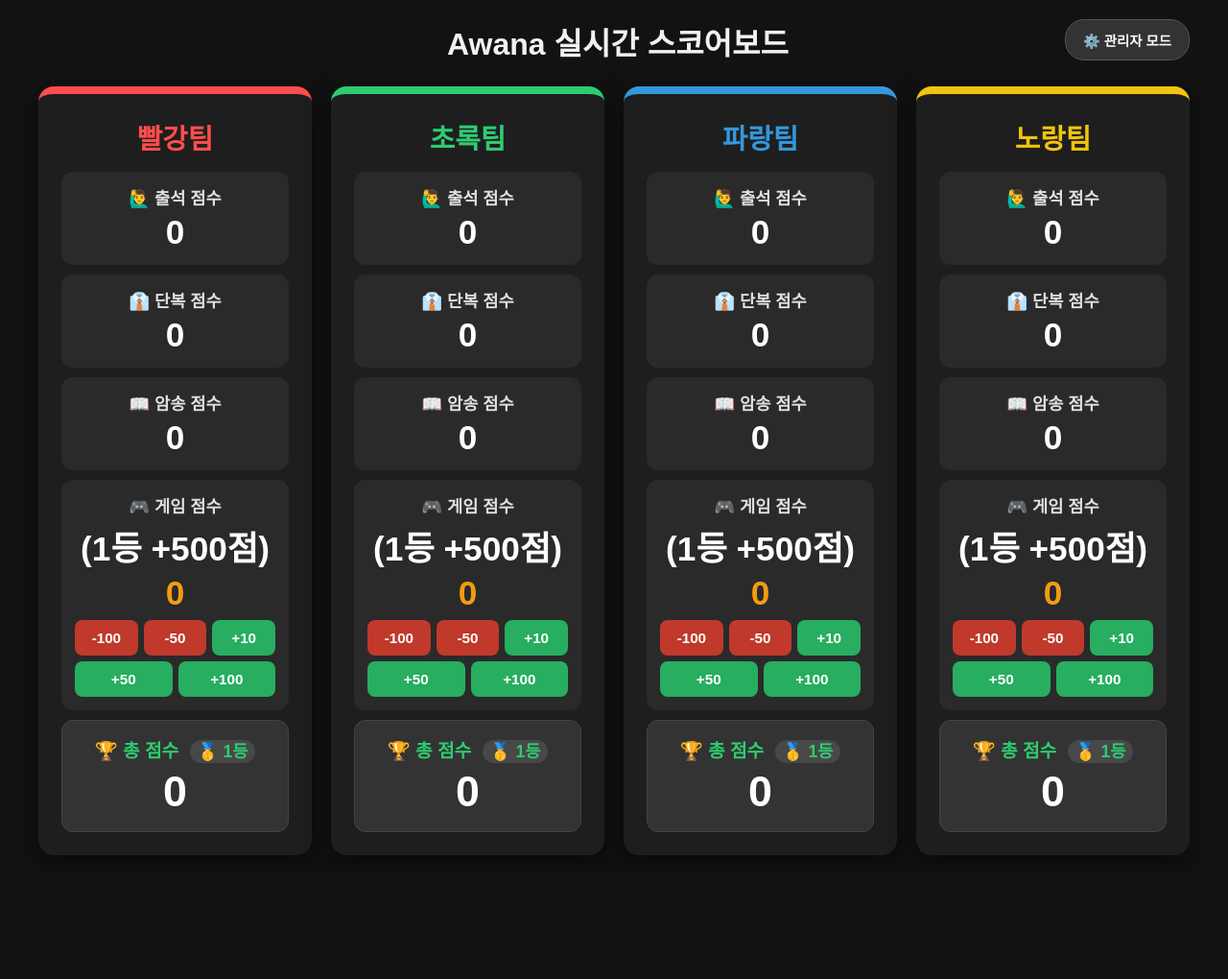
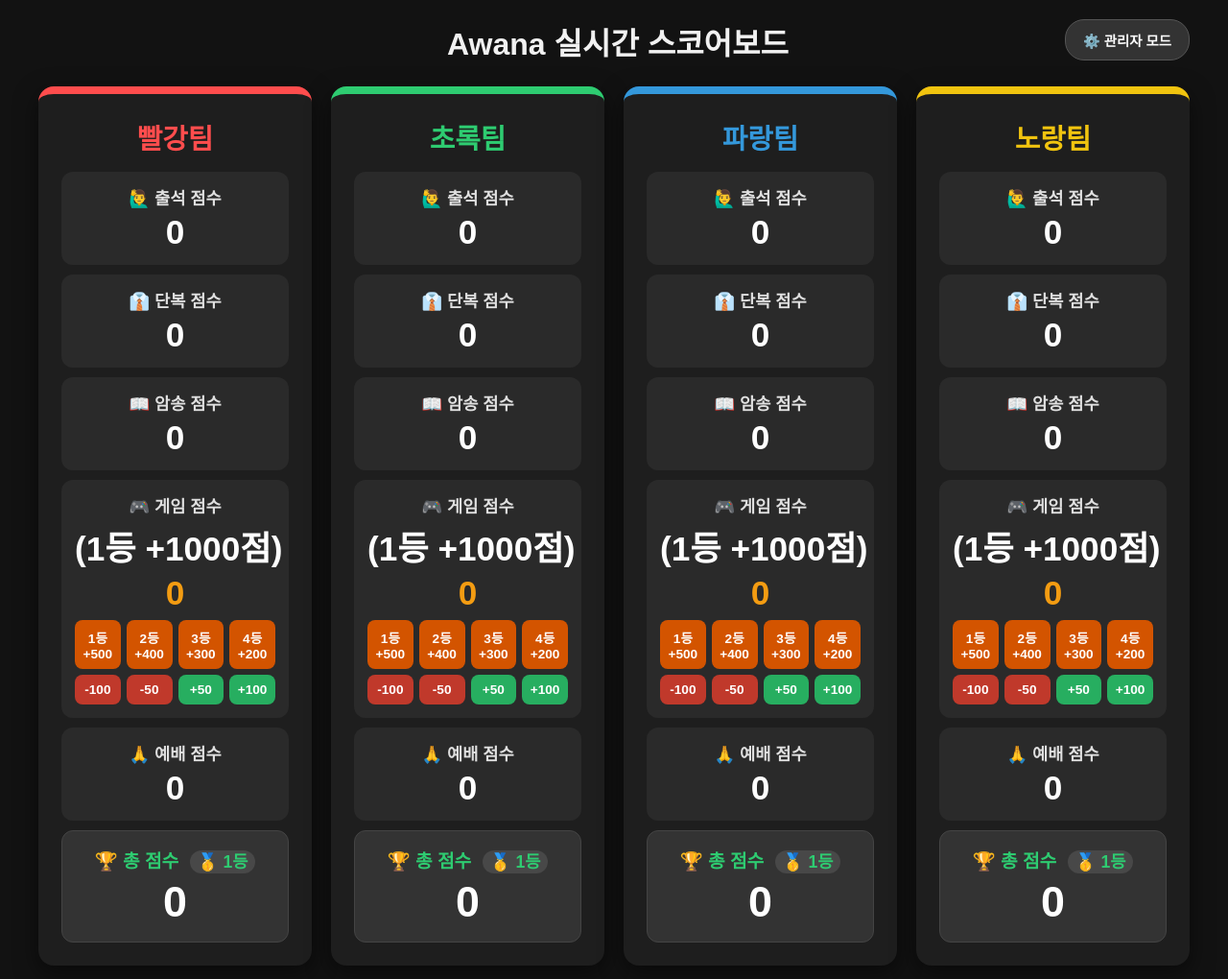
Before and after one commit to beguidedhim-cyber/awana-scoreboard, a plain HTML site: page index.html in a window 1280 px wide. Shown: the whole page at 96% size. Before the commit the page ends 911 px from the top, so only its background shows below. Drawn offline with Linux system fonts and the light colour scheme; no server answers.

Commit message:
Update index.html

```diff
--- a/index.html
+++ b/index.html
@@ -113,7 +113,7 @@
     .score-value { font-size: 2.2rem; font-weight: 800; }
     .game-score .score-value { color: #f39c12; }
 
-    /* 게임 등수 점수 뱃지 - 상단 배치 (크기 2.2rem, 흰색) */
+    /* 게임 등수 점수 뱃지 */
     .game-rank-badge {
       font-size: 2.2rem;
       font-weight: 800;
@@ -143,18 +143,18 @@
       border-radius: 12px;
     }
 
+    /* 컨트롤 버튼 그리드 (4열 구성) */
     .game-controls {
-      display: flex;
-      flex-wrap: wrap;
+      display: grid;
+      grid-template-columns: repeat(4, 1fr);
       gap: 6px;
       width: 100%;
       margin-top: 8px;
     }
 
     button {
-      flex: 1 1 calc(33.33% - 6px);
-      padding: 10px 0;
-      font-size: 0.95rem;
+      padding: 8px 0;
+      font-size: 0.85rem;
       font-weight: bold;
       border: none;
       border-radius: 8px;
@@ -165,8 +165,13 @@
     }
     button:active { transform: scale(0.95); }
 
+    .btn-rank { background: #d35400; }
+    .btn-rank:hover { background: #e67e22; }
     .btn-plus { background: #27ae60; }
+    .btn-plus:hover { background: #2ecc71; }
     .btn-minus { background: #c0392b; }
+    .btn-minus:hover { background: #e74c3c; }
+
     .btn-edit {
       background: #444;
       width: 100%;
@@ -214,15 +219,15 @@
     const teamsRef = ref(db, `departments/${rawDept}/teams`);
 
     const initialData = {
-      red: { name: '빨강팀', recitation: 0, uniform: 0, attendance: 0, game: 0 },
-      green: { name: '초록팀', recitation: 0, uniform: 0, attendance: 0, game: 0 },
-      blue: { name: '파랑팀', recitation: 0, uniform: 0, attendance: 0, game: 0 },
-      yellow: { name: '노랑팀', recitation: 0, uniform: 0, attendance: 0, game: 0 }
+      red: { name: '빨강팀', recitation: 0, uniform: 0, attendance: 0, game: 0, worship: 0 },
+      green: { name: '초록팀', recitation: 0, uniform: 0, attendance: 0, game: 0, worship: 0 },
+      blue: { name: '파랑팀', recitation: 0, uniform: 0, attendance: 0, game: 0, worship: 0 },
+      yellow: { name: '노랑팀', recitation: 0, uniform: 0, attendance: 0, game: 0, worship: 0 }
     };
 
-    // 게임 점수 등수 산정 함수 (1등:500, 2등:400, 3등:300, 4등:200)
+    // 게임 점수 등수 산정 함수 (1등:1000, 2등:900, 3등:800, 4등:700)
     function calculateGameRankScores(data) {
-      const rankScoreTable = [500, 400, 300, 200];
+      const rankScoreTable = [1000, 900, 800, 700];
       const teamKeys = Object.keys(data);
 
       const sortedTeams = teamKeys.map(key => ({
@@ -238,7 +243,7 @@
           currentRank = i;
         }
 
-        const rankPoints = rankScoreTable[currentRank] !== undefined ? rankScoreTable[currentRank] : 200;
+        const rankPoints = rankScoreTable[currentRank] !== undefined ? rankScoreTable[currentRank] : 700;
         resultScores[sortedTeams[i].key] = {
           rank: currentRank + 1,
           points: rankPoints
@@ -283,15 +288,17 @@
 
       const gameRankData = calculateGameRankScores(data);
 
-      // 각 팀별 총점 사전 계산
+      // 각 팀별 총점 사전 계산 (출석 + 단복 + 암송 + 게임등수점수 + 예배)
       const totals = {};
       Object.keys(data).forEach(teamKey => {
         const team = data[teamKey];
         const recitation = team.recitation || 0;
         const uniform = team.uniform || 0;
         const attendance = team.attendance || 0;
-        const gameConvertedPoints = gameRankData[teamKey] ? gameRankData[teamKey].points : 200;
-        totals[teamKey] = attendance + uniform + recitation + gameConvertedPoints;
+        const worship = team.worship || 0;
+        const gameConvertedPoints = gameRankData[teamKey] ? gameRankData[teamKey].points : 700;
+
+        totals[teamKey] = attendance + uniform + recitation + gameConvertedPoints + worship;
       });
 
       // 총점 기준 메달 계산
@@ -304,33 +311,38 @@
         const uniform = team.uniform || 0;
         const attendance = team.attendance || 0;
         const rawGame = team.game || 0;
+        const worship = team.worship || 0;
 
-        const gameConvertedPoints = gameRankData[teamKey] ? gameRankData[teamKey].points : 200;
+        const gameConvertedPoints = gameRankData[teamKey] ? gameRankData[teamKey].points : 700;
         const gameRank = gameRankData[teamKey] ? gameRankData[teamKey].rank : 4;
 
         const total = totals[teamKey];
 
-        // 출석 점수 표시
+        // 출석 점수
         const attEl = document.getElementById(`${teamKey}-attendance`);
         if (attEl) attEl.innerText = attendance;
 
-        // 단복 점수 표시
+        // 단복 점수
         const uniEl = document.getElementById(`${teamKey}-uniform`);
         if (uniEl) uniEl.innerText = uniform;
 
-        // 암송 점수 표시
+        // 암송 점수
         const recEl = document.getElementById(`${teamKey}-recitation`);
         if (recEl) recEl.innerText = recitation;
 
-        // 상단: 게임 환산 점수 & 등수 표시 (흰색, 2.2rem)
+        // 게임 점수 등수 & 환산점수
         const rankBadgeEl = document.getElementById(`${teamKey}-game-rank`);
         if (rankBadgeEl) rankBadgeEl.innerText = `(${gameRank}등 +${gameConvertedPoints}점)`;
 
-        // 하단: 게임 점수 원본 표시 (노란색, 2.2rem)
+        // 게임 원점수
         const gameEl = document.getElementById(`${teamKey}-game`);
         if (gameEl) gameEl.innerText = rawGame;
 
-        // 총 점수 및 메달 표시
+        // 예배 점수
+        const worEl = document.getElementById(`${teamKey}-worship`);
+        if (worEl) worEl.innerText = worship;
+
+        // 총 점수 및 메달
         const totalEl = document.getElementById(`${teamKey}-total`);
         if (totalEl) totalEl.innerText = total;
 
@@ -421,19 +433,29 @@
       </div>
       <div class="score-section game-score">
         <div class="score-label">🎮 게임 점수</div>
-        <!-- 상단: 등수 및 환산 점수 (흰색) -->
-        <div class="game-rank-badge" id="red-game-rank">(1등 +500점)</div>
-        <!-- 하단: 게임 원점수 (노란색) -->
+        <div class="game-rank-badge" id="red-game-rank">(1등 +1000점)</div>
         <div class="score-value" id="red-game">0</div>
         <div class="game-controls">
+          <!-- 상단 4개 버튼: 1, 2, 3, 4등 점수 -->
+          <button class="btn-rank" onclick="changeGameScore('red', 500)">1등 +500</button>
+          <button class="btn-rank" onclick="changeGameScore('red', 400)">2등 +400</button>
+          <button class="btn-rank" onclick="changeGameScore('red', 300)">3등 +300</button>
+          <button class="btn-rank" onclick="changeGameScore('red', 200)">4등 +200</button>
+          <!-- 하단 4개 버튼: -100, -50, +50, +100 -->
           <button class="btn-minus" onclick="changeGameScore('red', -100)">-100</button>
           <button class="btn-minus" onclick="changeGameScore('red', -50)">-50</button>
-          <button class="btn-plus" onclick="changeGameScore('red', 10)">+10</button>
           <button class="btn-plus" onclick="changeGameScore('red', 50)">+50</button>
           <button class="btn-plus" onclick="changeGameScore('red', 100)">+100</button>
         </div>
         <div class="admin-only">
           <button class="btn-edit" onclick="promptFieldScore('red', '빨강팀', 'game', '게임 점수')">✏️ 수정</button>
+        </div>
+      </div>
+      <div class="score-section">
+        <div class="score-label">🙏 예배 점수</div>
+        <div class="score-value" id="red-worship">0</div>
+        <div class="admin-only">
+          <button class="btn-edit" onclick="promptFieldScore('red', '빨강팀', 'worship', '예배 점수')">✏️ 수정</button>
         </div>
       </div>
       <div class="score-section total-score">
@@ -468,17 +490,27 @@
       </div>
       <div class="score-section game-score">
         <div class="score-label">🎮 게임 점수</div>
-        <div class="game-rank-badge" id="green-game-rank">(1등 +500점)</div>
+        <div class="game-rank-badge" id="green-game-rank">(1등 +1000점)</div>
         <div class="score-value" id="green-game">0</div>
         <div class="game-controls">
+          <button class="btn-rank" onclick="changeGameScore('green', 500)">1등 +500</button>
+          <button class="btn-rank" onclick="changeGameScore('green', 400)">2등 +400</button>
+          <button class="btn-rank" onclick="changeGameScore('green', 300)">3등 +300</button>
+          <button class="btn-rank" onclick="changeGameScore('green', 200)">4등 +200</button>
           <button class="btn-minus" onclick="changeGameScore('green', -100)">-100</button>
           <button class="btn-minus" onclick="changeGameScore('green', -50)">-50</button>
-          <button class="btn-plus" onclick="changeGameScore('green', 10)">+10</button>
           <button class="btn-plus" onclick="changeGameScore('green', 50)">+50</button>
           <button class="btn-plus" onclick="changeGameScore('green', 100)">+100</button>
         </div>
         <div class="admin-only">
           <button class="btn-edit" onclick="promptFieldScore('green', '초록팀', 'game', '게임 점수')">✏️ 수정</button>
+        </div>
+      </div>
+      <div class="score-section">
+        <div class="score-label">🙏 예배 점수</div>
+        <div class="score-value" id="green-worship">0</div>
+        <div class="admin-only">
+          <button class="btn-edit" onclick="promptFieldScore('green', '초록팀', 'worship', '예배 점수')">✏️ 수정</button>
         </div>
       </div>
       <div class="score-section total-score">
@@ -513,17 +545,27 @@
       </div>
       <div class="score-section game-score">
         <div class="score-label">🎮 게임 점수</div>
-        <div class="game-rank-badge" id="blue-game-rank">(1등 +500점)</div>
+        <div class="game-rank-badge" id="blue-game-rank">(1등 +1000점)</div>
         <div class="score-value" id="blue-game">0</div>
         <div class="game-controls">
+          <button class="btn-rank" onclick="changeGameScore('blue', 500)">1등 +500</button>
+          <button class="btn-rank" onclick="changeGameScore('blue', 400)">2등 +400</button>
+          <button class="btn-rank" onclick="changeGameScore('blue', 300)">3등 +300</button>
+          <button class="btn-rank" onclick="changeGameScore('blue', 200)">4등 +200</button>
           <button class="btn-minus" onclick="changeGameScore('blue', -100)">-100</button>
           <button class="btn-minus" onclick="changeGameScore('blue', -50)">-50</button>
-          <button class="btn-plus" onclick="changeGameScore('blue', 10)">+10</button>
           <button class="btn-plus" onclick="changeGameScore('blue', 50)">+50</button>
           <button class="btn-plus" onclick="changeGameScore('blue', 100)">+100</button>
         </div>
         <div class="admin-only">
           <button class="btn-edit" onclick="promptFieldScore('blue', '파랑팀', 'game', '게임 점수')">✏️ 수정</button>
+        </div>
+      </div>
+      <div class="score-section">
+        <div class="score-label">🙏 예배 점수</div>
+        <div class="score-value" id="blue-worship">0</div>
+        <div class="admin-only">
+          <button class="btn-edit" onclick="promptFieldScore('blue', '파랑팀', 'worship', '예배 점수')">✏️ 수정</button>
         </div>
       </div>
       <div class="score-section total-score">
@@ -558,17 +600,27 @@
       </div>
       <div class="score-section game-score">
         <div class="score-label">🎮 게임 점수</div>
-        <div class="game-rank-badge" id="yellow-game-rank">(1등 +500점)</div>
+        <div class="game-rank-badge" id="yellow-game-rank">(1등 +1000점)</div>
         <div class="score-value" id="yellow-game">0</div>
         <div class="game-controls">
+          <button class="btn-rank" onclick="changeGameScore('yellow', 500)">1등 +500</button>
+          <button class="btn-rank" onclick="changeGameScore('yellow', 400)">2등 +400</button>
+          <button class="btn-rank" onclick="changeGameScore('yellow', 300)">3등 +300</button>
+          <button class="btn-rank" onclick="changeGameScore('yellow', 200)">4등 +200</button>
           <button class="btn-minus" onclick="changeGameScore('yellow', -100)">-100</button>
           <button class="btn-minus" onclick="changeGameScore('yellow', -50)">-50</button>
-          <button class="btn-plus" onclick="changeGameScore('yellow', 10)">+10</button>
           <button class="btn-plus" onclick="changeGameScore('yellow', 50)">+50</button>
           <button class="btn-plus" onclick="changeGameScore('yellow', 100)">+100</button>
         </div>
         <div class="admin-only">
           <button class="btn-edit" onclick="promptFieldScore('yellow', '노랑팀', 'game', '게임 점수')">✏️ 수정</button>
+        </div>
+      </div>
+      <div class="score-section">
+        <div class="score-label">🙏 예배 점수</div>
+        <div class="score-value" id="yellow-worship">0</div>
+        <div class="admin-only">
+          <button class="btn-edit" onclick="promptFieldScore('yellow', '노랑팀', 'worship', '예배 점수')">✏️ 수정</button>
         </div>
       </div>
       <div class="score-section total-score">
```
